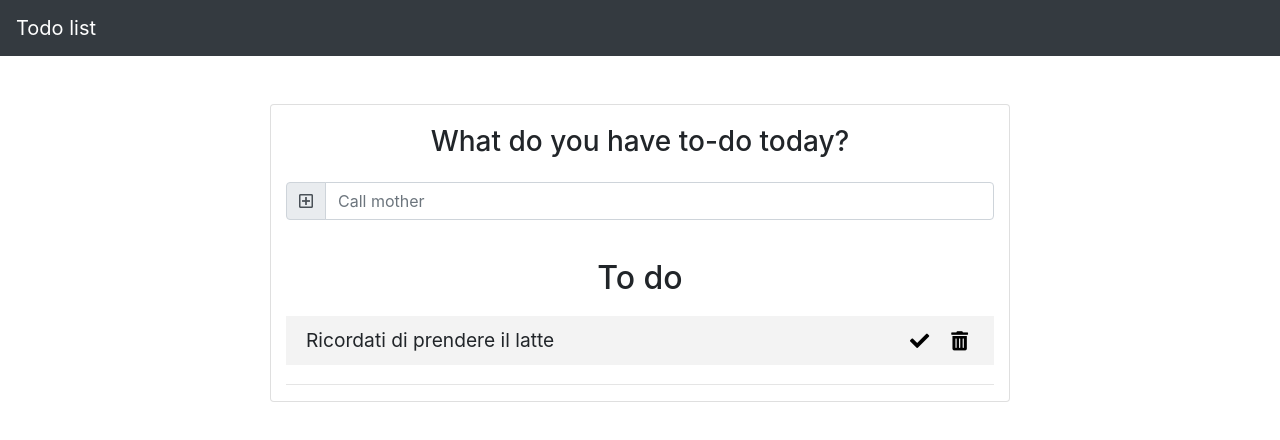
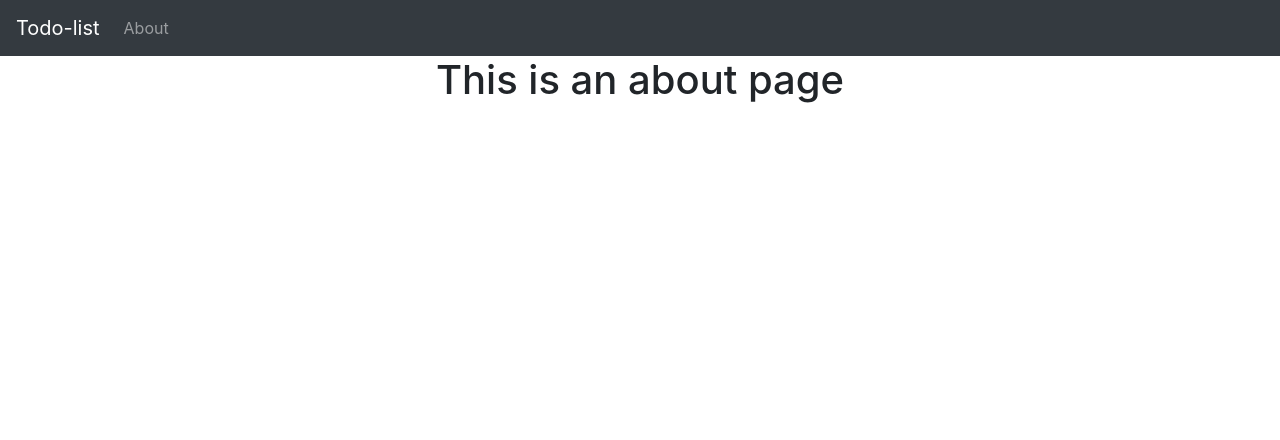
Before and after one commit to muccijacopo/MyTodoList, a Vue app: page /about in a window 1280 px wide. Shown: the top 440 px of the page. Built offline with nearby package versions, Linux system fonts and the light colour scheme.

Commit message:
Aggiunto il router, aggiunte le animazioni

```diff
--- a/package.json
+++ b/package.json
@@ -10,7 +10,8 @@
   "dependencies": {
     "core-js": "^2.6.5",
     "uuid": "^3.3.3",
-    "vue": "^2.6.10"
+    "vue": "^2.6.10",
+    "vue-router": "^3.0.3"
   },
   "devDependencies": {
     "@vue/cli-plugin-babel": "^3.11.0",
--- a/src/App.vue
+++ b/src/App.vue
@@ -1,58 +1,28 @@
 <template>
-  <div id="app">
+  <div>
     <navbar></navbar>
-    <div class="container">
-      <div class="card my-5 mx-auto col-xs-12 col-md-8">
-        <h3>What do you have to-do today?</h3>
-        <todo-input @add="addTodo"></todo-input>
-        <todos :todos="todos" v-on:completed="checkCompleted" v-on:delete="deleteTodo"></todos>
-      </div>
-    </div>
+    <transition name="fade-slide" mode="out-in">
+      <router-view></router-view>
+    </transition>
   </div>
 </template>
 
 <script>
 import Navbar from './components/Navbar'
-import Input from './components/Input'
-import Todos from './components/Todos'
-
 export default {
-  name: 'app',
-  data() {
-    return {
-      todos: [
-        { id: 1, title: 'Ricordati di prendere il latte', completed: false, createdAt: new Date() }
-      ]
-    }
-  },
-  methods: {
-    addTodo(todo) {
-      this.todos.push(todo);
-    },
-    deleteTodo(id) {
-      this.todos = this.todos.filter(todo => id != todo.id);
-    },
-    checkCompleted(id) {
-     var indexFound = this.todos.findIndex(todo => todo.id == id);
-     this.todos[indexFound].completed = true;
-
-    }
-  },
   components: {
-    Navbar,
-    TodoInput: Input,
-    Todos
+    Navbar
   }
 }
 </script>
 
 <style>
-  body {
-    margin: 0;
-    padding: 0;
-    text-align: center;
-  }
-  h3 {
-    margin-top: .7em;
-  }
+ .fade-slide-enter-active, .fade-slide-leave-active {
+  transition: all .5s;
+}
+.fade-slide-enter, .fade-slide-leave-to {
+  transform: translateY(-30px);
+  opacity: 0;
+}
+
 </style>
--- a/src/components/Navbar.vue
+++ b/src/components/Navbar.vue
@@ -1,9 +1,19 @@
 <template>
   <div>
-    <nav class="navbar navbar-dark bg-dark">
-      <a class="navbar-brand" href="#">
-        Todo list
-      </a>
+    <nav class="navbar navbar-expand-lg navbar-dark bg-dark">
+      <router-link class="navbar-brand" to="/">
+        Todo-list
+      </router-link>
+      <button class="navbar-toggler" type="button" data-toggle="collapse" data-target="#navbar">
+        <span class="navbar-toggler-icon"></span>
+      </button>
+      <div class="collapse navbar-collapse" id="navbar">
+        <ul class="navbar-nav mr-auto">
+          <li class="nav-item">
+            <router-link class="nav-link" to="/about">About</router-link>
+          </li>
+        </ul>
+      </div>
     </nav>
   </div>
 </template>
--- a/src/components/Todos.vue
+++ b/src/components/Todos.vue
@@ -3,6 +3,7 @@
     <h3>To do</h3>
 
     <div v-if="todosUncompleted.length > 0">
+        <transition-group name="fade-slide" mode="out-in">
         <todo
             v-for="todo in todosUncompleted"
             :key="todo.id"
@@ -10,6 +11,7 @@
             v-on:completed="$emit('completed', $event)"
             v-on:delete="$emit('delete', $event)">
         </todo>
+        </transition-group>
     </div>
     <div v-else>
         <h5>You have done everything for today. Enjoy.</h5>
@@ -17,13 +19,15 @@
     <hr>
     <div v-if="todosCompleted.length > 0">
         <h3>Done</h3>
+        <transition-group name="fade-slide" mode="out-in">
         <todo
-            v-for="todo in todosCompleted"
+            v-for="todo in (todosCompleted) "
             :key="todo.id"
             :todo="todo"
             v-on:completed="$emit('completed', $event)"
             v-on:delete="$emit('delete', $event)">
         </todo>
+        </transition-group>
     </div>
 
 </div>
@@ -37,14 +41,16 @@ export default {
     computed: {
         todosUncompleted() {
             var todos = this.todos.filter(todo => {
-                return !todo.completed;
+                return !todo.completed
             });
-            return todos.sort((a,b) =>b.createdAt - a.createdAt);
+            return todos.sort((a,b) => b.createdAt - a.createdAt)
         },
         todosCompleted() {
-            return this.todos.filter(todo => {
-                return todo.completed;
+            var todos = this.todos.filter(todo => {
+                return todo.completed
             });
+
+            return todos.sort((a,b) => b.createdAt - a.createdAt)
         }
     },
     components: {
--- a/src/main.js
+++ b/src/main.js
@@ -1,8 +1,10 @@
 import Vue from 'vue'
 import App from './App.vue'
+import router from './router'
 
 Vue.config.productionTip = false
 
 new Vue({
-  render: h => h(App),
+  router,
+  render: h => h(App)
 }).$mount('#app')
--- /dev/null
+++ b/src/router.js
@@ -0,0 +1,22 @@
+import Vue from 'vue'
+import Router from 'vue-router'
+import Home from './views/Home.vue'
+import About from './views/About.vue'
+
+Vue.use(Router)
+
+export default new Router({
+  mode: 'history',
+  base: process.env.BASE_URL,
+  routes: [
+    {
+      path: '/',
+      name: 'home',
+      component: Home
+    },
+    {
+      path: '/about',
+      component: About
+    }
+  ]
+})
--- /dev/null
+++ b/src/views/About.vue
@@ -0,0 +1,5 @@
+<template>
+  <div class="about">
+    <h1>This is an about page</h1>
+  </div>
+</template>
--- /dev/null
+++ b/src/views/Home.vue
@@ -0,0 +1,57 @@
+<template>
+  <div id="app">
+    <div class="container">
+      <div class="card my-5 mx-auto col-xs-12 col-md-8">
+        <h3>What do you have to-do today?</h3>
+        <todo-input @add="addTodo"></todo-input>
+        <todos :todos="todos" @completed="checkCompleted" @delete="deleteTodo"></todos>
+      </div>
+    </div>
+  </div>
+</template>
+
+<script>
+import Navbar from '../components/Navbar'
+import Input from '../components/Input'
+import Todos from '../components/Todos'
+
+export default {
+  name: 'app',
+  data() {
+    return {
+      todos: [
+        { id: 1, title: 'Ricordati di prendere il latte', completed: false, createdAt: new Date() }
+      ]
+    }
+  },
+  methods: {
+    addTodo(todo) {
+      this.todos.push(todo);
+    },
+    deleteTodo(id) {
+      this.todos = this.todos.filter(todo => id != todo.id);
+    },
+    checkCompleted(id) {
+     var indexFound = this.todos.findIndex(todo => todo.id == id);
+     this.todos[indexFound].completed = true;
+
+    }
+  },
+  components: {
+    Navbar,
+    TodoInput: Input,
+    Todos
+  }
+}
+</script>
+
+<style>
+  body {
+    margin: 0;
+    padding: 0;
+    text-align: center;
+  }
+  h3 {
+    margin-top: .7em;
+  }
+</style>
```
Also changed, not shown: 1 other file (tests, documents, lock files or other folders).
